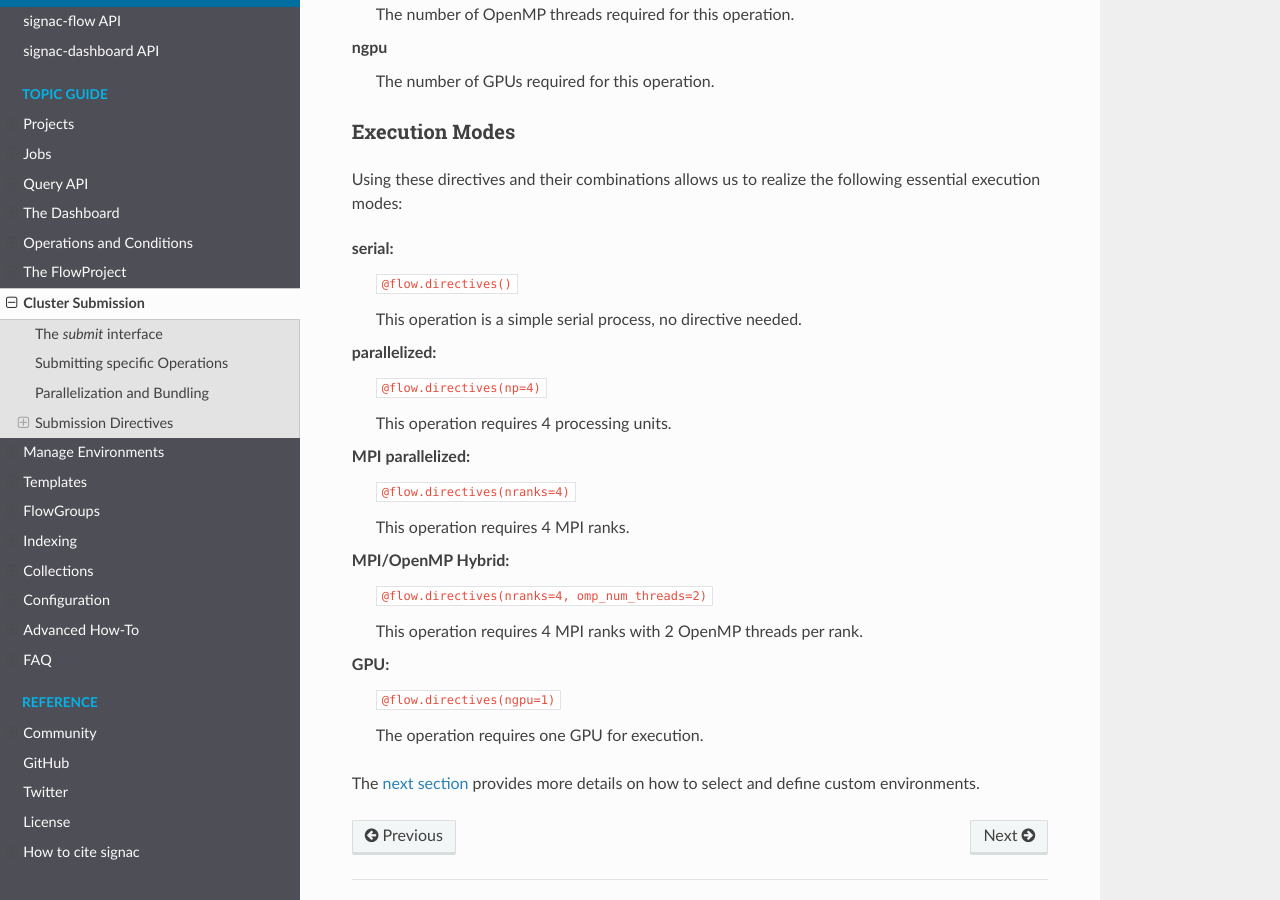
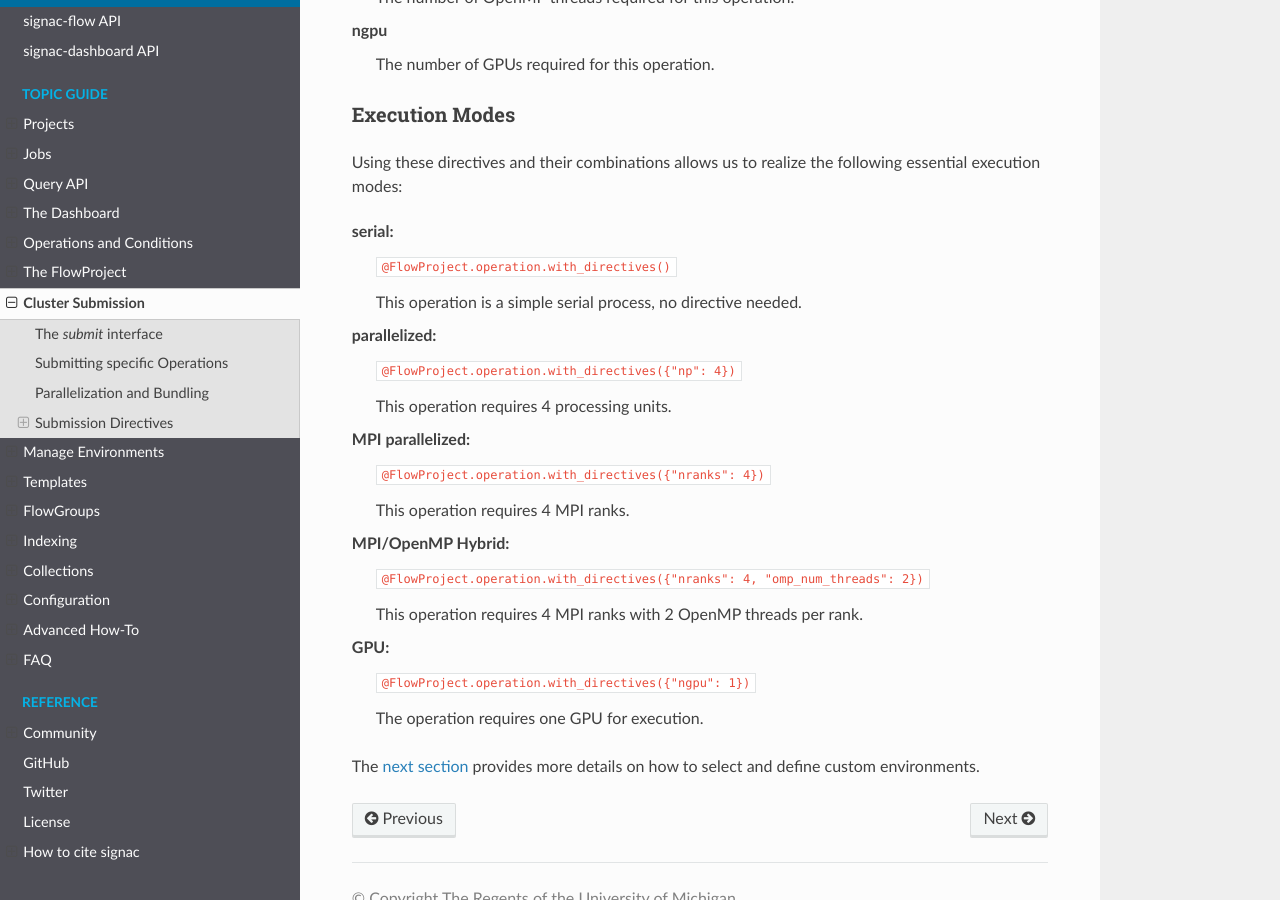
Before and after one commit to glotzerlab/signac-docs, a Sphinx documentation site: the page built from docs/source/cluster_submission.rst, in a window 1280 px wide and 900 px high, scrolled down 3410 px. Built offline with Sphinx 7.4.7 and the Read the Docs theme 2.0.0, drawn with Linux system fonts in a browser that asks for light colours; some of the changed text lies outside the part shown.

Commit message:
Switch to use operation.with_directives

```diff
--- a/docs/source/cluster_submission.rst
+++ b/docs/source/cluster_submission.rst
@@ -95,11 +95,10 @@ For example, to specify that a parallelized operation requires **4** processing
 
 .. code-block:: python
 
-    from flow import FlowProject, directives
+    from flow import FlowProject
     from multiprocessing import Pool
 
-    @FlowProject.operation
-    @directives(np=4)
+    @FlowProject.operation.with_directives({"np": 4})
     def hello(job):
         with Pool(4) as pool:
           print("hello", job)
@@ -112,7 +111,7 @@ All directives are essentially conventions, the ``np`` directive in particular m
 
 .. tip::
 
-    Note that all directives may be specified as callables, e.g. ``@directives(np = lambda job: job.doc.np)``.
+    Note that all directives may be specified as callables, e.g. ``FlowProject.operation.with_directives{"np" : lambda job: job.doc.np}``.
 
 Available directives
 --------------------
@@ -147,27 +146,27 @@ Using these directives and their combinations allows us to realize the following
 .. glossary::
 
     serial:
-      ``@flow.directives()``
+      ``@FlowProject.operation.with_directives()``
 
       This operation is a simple serial process, no directive needed.
 
     parallelized:
-      ``@flow.directives(np=4)``
+      ``@FlowProject.operation.with_directives({"np": 4})``
 
       This operation requires 4 processing units.
 
     MPI parallelized:
-      ``@flow.directives(nranks=4)``
+      ``@FlowProject.operation.with_directives({"nranks": 4})``
 
       This operation requires 4 MPI ranks.
 
     MPI/OpenMP Hybrid:
-      ``@flow.directives(nranks=4, omp_num_threads=2)``
+      ``@FlowProject.operation.with_directives({"nranks": 4, "omp_num_threads": 2})``
 
       This operation requires 4 MPI ranks with 2 OpenMP threads per rank.
 
     GPU:
-      ``@flow.directives(ngpu=1)``
+      ``@FlowProject.operation.with_directives({"ngpu": 1})``
 
       The operation requires one GPU for execution.
 
--- a/docs/source/flow-group.rst
+++ b/docs/source/flow-group.rst
@@ -91,8 +91,7 @@ In the following example, :code:`op1` requests one GPU if run by itself or two G
     ex = Project.make_group(name='ex')
 
     @ex.with_directives(directives=dict(ngpu=2))
-    @directives(ngpu=1)
-    @Project.operation
+    @Project.operation.with_directives({"ngpu": 1})
     def op1(job):
         pass
 
```
Also changed, not shown: other parts of docs/source/flow-group.rst (+1 -1 lines), docs/source/recipes.rst (+5 -7 lines).
